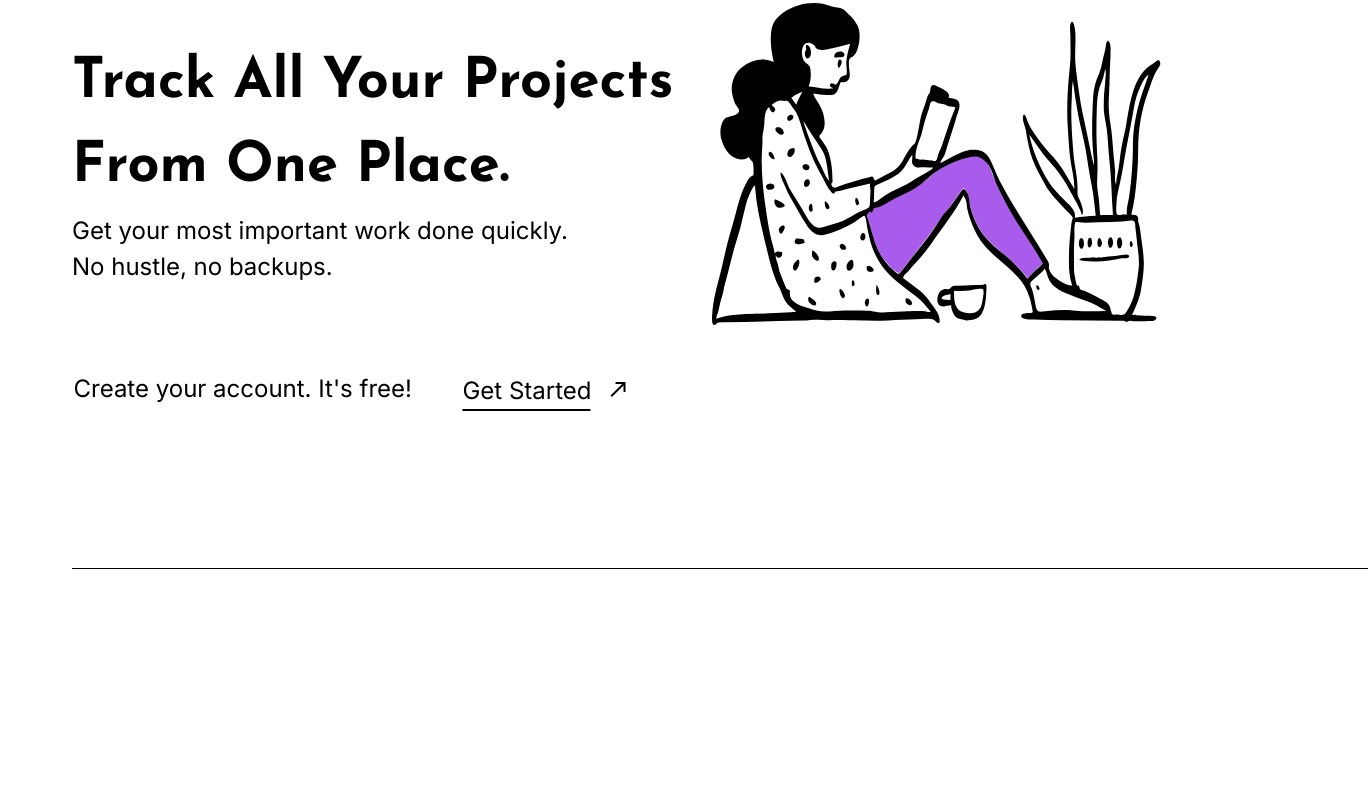
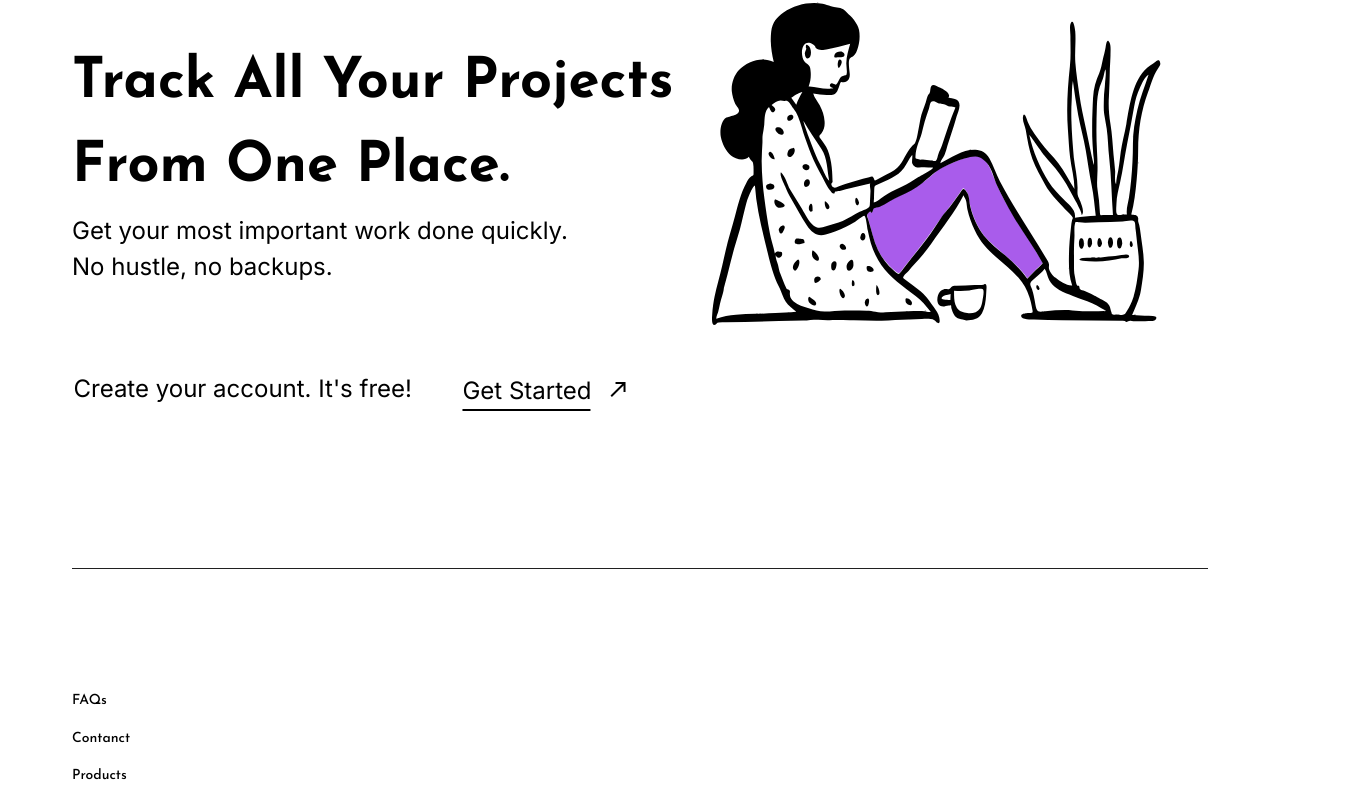
Before and after one commit to ratidzo/glitter, a Next.js app: page / in a window 1280 px wide. Shown: the part 213-1025 px from the top of the page, 1368 px wide, since content can reach past the window. Before the commit the page ends 903 px from the top, so only its background shows below. Built offline with nearby package versions, Linux system fonts and the light colour scheme; a web font is replaced by a local one.

Commit message:
feat: complete setup
Setup the page footer

```diff
--- a/app/page.tsx
+++ b/app/page.tsx
@@ -3,6 +3,12 @@ import Link from "next/link"
 
 const josefin_sans_bold = Josefin_Sans({
   weight: '700',
+  style: 'normal',
+  subsets: ['latin']
+})
+
+const josefin_sans_medium = Josefin_Sans({
+  weight: '500',
   style: 'normal',
   subsets: ['latin']
 })
@@ -17,7 +23,8 @@ export default async function Home() {
 
   return(
 
-    <div className="flex flex-col items-start gap-[7.5625rem] ">
+    <div className="flex flex-col items-start gap-[7.5625rem]
+     mb-[1.62rem]">
       {/**Main page body.*/}
       <div className="flex h-[26.25rem]
     items-center mt-[10.5rem] justify-between">
@@ -255,14 +262,34 @@ export default async function Home() {
         </div>
       </div>
       {/** Bottom divider*/}
-      <div className="flex place-items-center w-[81rem]">
+      <div className="flex items-center justify-center
+        max-w-full ">
         <svg width="1296" height="1" viewBox="0 0 1296 1" fill="none" xmlns="http://www.w3.org/2000/svg">
           <line y1="0.5" x2="1296" y2="0.5" stroke="black"/>
         </svg>
       </div>
 
       {/**Footer */}
-      <div>
+      <div className="flex flex-col w-[4.0625rem] h-24 justify-between items-start
+      ">
+        <Link href={'#'}>
+          <h1 className={`${josefin_sans_medium.className}
+          text-[.875rem] leading-normal`}>
+            FAQs
+          </h1>
+        </Link>
+        <Link href={'#'}>
+          <h1 className={`${josefin_sans_medium.className}
+          text-[.875rem] leading-normal`}>
+            Contanct
+          </h1>
+        </Link>
+        <Link href={'#'}>
+          <h1 className={`${josefin_sans_medium.className}
+          text-[.875rem] leading-normal`}>
+            Products
+          </h1>
+        </Link>
 
       </div>
     </div>
```
